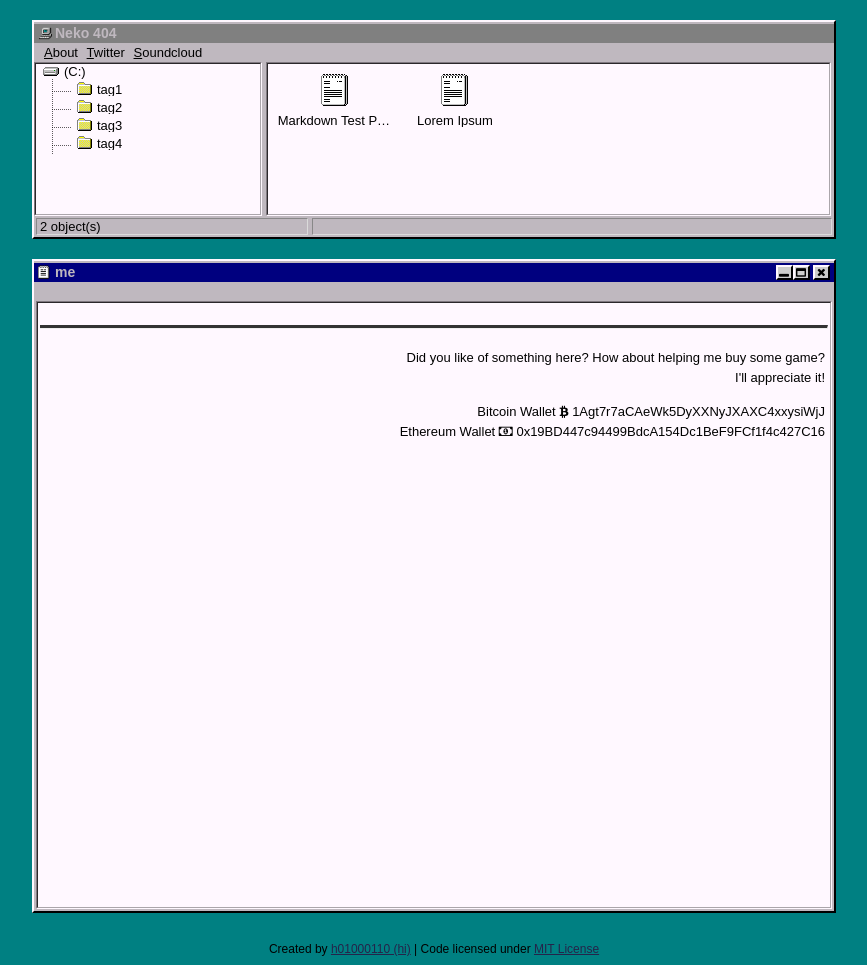
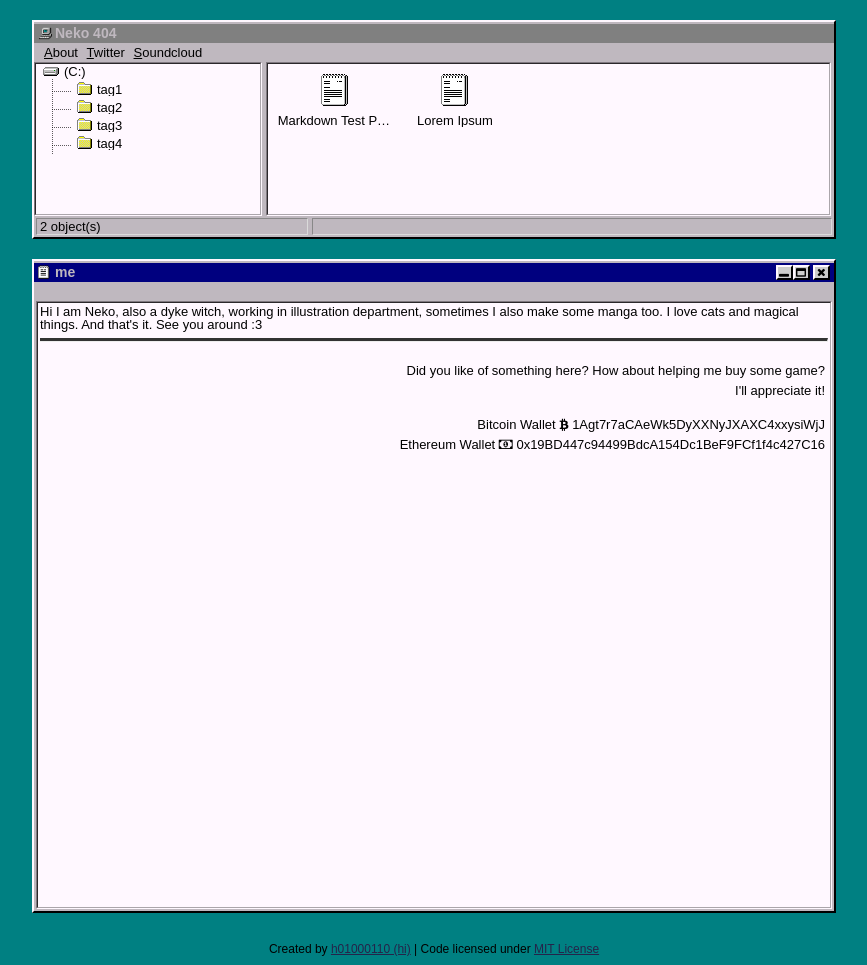
Before and after one commit to xtinghost/xtinghost.github.io, a Jekyll site: the page built from me/index.md, in a window 1280 px wide. Shown: the whole page, without its empty margins (206-1073 px from the left). Built offline with Jekyll 4.4.1, drawn with Linux system fonts in a browser that asks for light colours.

Commit message:
Update me.html

```diff
--- a/_layouts/me.html
+++ b/_layouts/me.html
@@ -2,4 +2,4 @@
 layout: default
 ---
 
-{{ Hi I am Neko, also a dyke witch, working in illustration department, sometimes I also make some manga too. I love cats and magical things. And that's it. See you around :3 }}
+Hi I am Neko, also a dyke witch, working in illustration department, sometimes I also make some manga too. I love cats and magical things. And that's it. See you around :3
```
